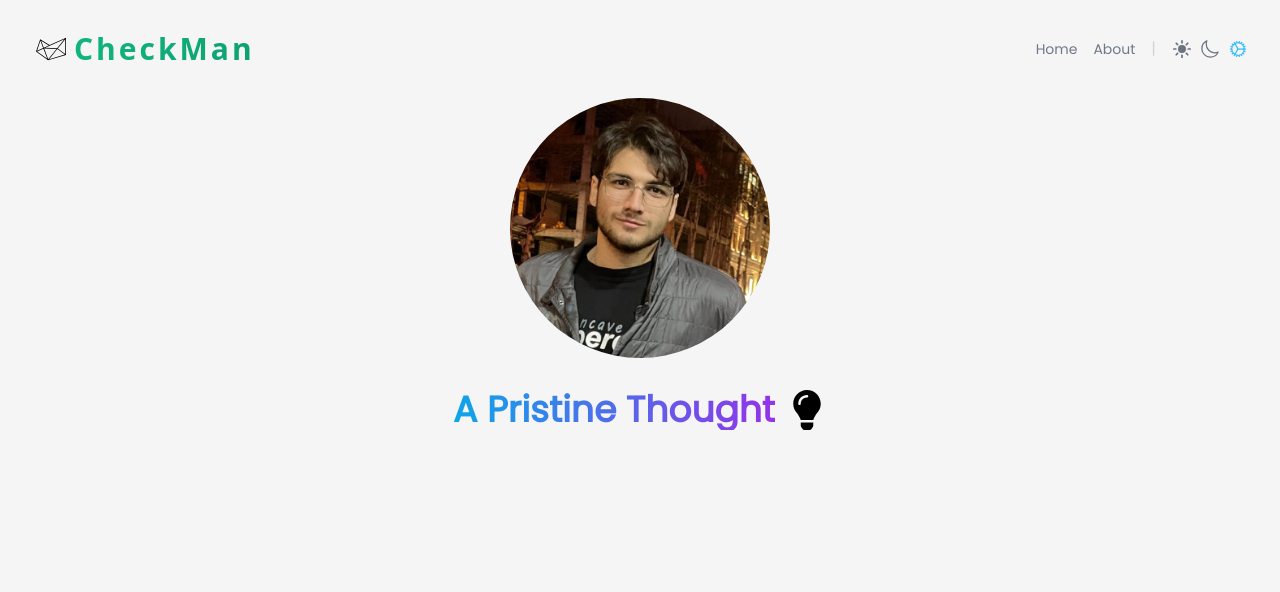
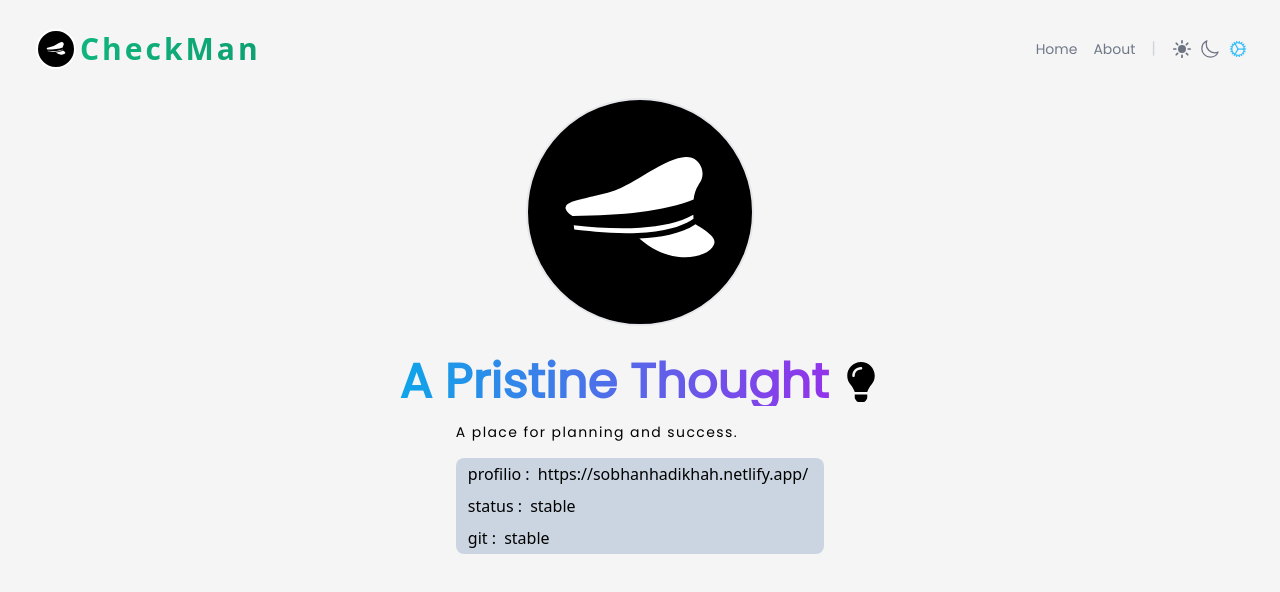
Before and after one commit to sobhanhadikhah/ChechkMan, a React (Vite) app: page /about in a window 1280 px wide. Shown: the top 592 px of the page. Built offline with nearby package versions, Linux system fonts and the light colour scheme.

Commit message:
added version info

```diff
--- a/index.html
+++ b/index.html
@@ -2,7 +2,7 @@
 <html lang="en" class="dark" >
   <head>
     <meta charset="UTF-8" />
-    <link rel="icon" type="image/svg+xml" href="/vite.svg" />
+    <link rel="icon" type="image/svg+xml" href="/src/assets/favicon.svg" />
     <meta name="viewport" content="width=device-width, initial-scale=1.0" />
     <script type="module" src="https://unpkg.com/ionicons@5.5.2/dist/ionicons/ionicons.esm.js"></script>
     <script nomodule src="https://unpkg.com/ionicons@5.5.2/dist/ionicons/ionicons.js"></script>
--- a/src/components/navbar.jsx
+++ b/src/components/navbar.jsx
@@ -2,7 +2,7 @@ import { Link } from 'react-router-dom';
 import { useState, useEffect } from 'react';
 import { NavbarText } from '../utiles/constanse';
 import { FcAbout } from "react-icons/fc"
-import { SiCheckio } from "react-icons/si"
+import { GiCaptainHatProfile } from "react-icons/gi"
 import { GrSystem } from "react-icons/gr";
 import { WiDaySunny } from "react-icons/wi";
 import { motion } from 'framer-motion';
@@ -27,13 +27,14 @@ const Navbar = ({ setTheme, theme }) => {
     ]
 
 
+
     return (
         <div className='max-w-[1240px] mx-auto h-[98px]  flex    items-center ' >
             <div className='w-full' >
                 <Link to="/" className='text-3xl   ml-4 flex items-center font-extrabold bg-gradient-to-r from-emerald-500 to-emerald-900 bg-clip-text text-transparent tracking-widest ' >
 
 
-                    <span> <SiCheckio className='text-black dark:text-purple-500 mr-2 ' size={30} /> </span>
+                    <span className="bg-black dark:bg-white rounded-full text-white dark:text-black dark:border-black border-white p-2 border-2 mr-1 " > <GiCaptainHatProfile className='   ' size={20} /> </span>
                     CheckMan
 
 
--- a/src/pages/about.jsx
+++ b/src/pages/about.jsx
@@ -6,30 +6,23 @@ import 'react-lazy-load-image-component/src/effects/blur.css';
 import { useState } from "react";
 import { FaGithubSquare, FaLightbulb } from "react-icons/fa"
 import { aboutBulb, aboutH1, aboutPic } from "../utiles/motion";
+import { GiCaptainHatProfile } from "react-icons/gi"
+import { appVer } from "../utiles/version";
+const About = () => {
 
-const About = () => {
-    const iconsVar = [
-        {
-
-        }
-    ]
     const [bulb, setBulb] = useState(false)
     useTitle("About")
     return (
         <div className="max-w-[1240px] mx-auto  " >
             <div>
-                <motion.div variants={aboutPic} initial="hidden" whileInView="visible" className="grid place-content-center  " >
-                    <LazyLoadImage
-
-                        effect="blur"
-                        alt={"profile"}
-                        className="rounded-full max-w-[260px] "
-                        src={profilePic} // use normal <img> attributes as props
-                    />
+                <motion.div variants={aboutPic} initial="hidden" whileInView="visible" className=" grid place-content-center  " >
+                    <div className="bg-black rounded-full text-white p-8 border-2 " >
+                        <GiCaptainHatProfile size={160} />
+                    </div>
 
                 </motion.div>
-                <motion.div variants={aboutH1} whileInView="visible" initial="hidden" className="text-center mt-8 flex items-center justify-center " >
-                    <h1 className="text-3xl lg:text-4xl capitalize font-Poppins-Regular bg-gradient-to-r from-sky-500 to-purple-600 bg-clip-text text-transparent font-bold  " >
+                <motion.div variants={aboutH1} whileInView="visible" initial="hidden" className="text-center pt-8 flex items-center justify-center " >
+                    <h1 className="text-3xl lg:text-5xl capitalize font-Poppins-Regular bg-gradient-to-r from-sky-500 to-purple-600 bg-clip-text text-transparent font-bold  " >
                         A pristine thought
                     </h1>
 
@@ -37,7 +30,19 @@ const About = () => {
 
                 </motion.div>
 
-                <div>
+                <div className=" flex items-center justify-center py-4  " >
+                    <div  >
+                        <h1 className="text-sm text-black dark:text-sky-500 tracking-widest font-Poppins-Regular" >A place for planning and success.</h1>
+                        <div className="flex flex-col py-4  text-dark dark:text-white  " >
+                            <ul className="dark:bg-slate-700   bg-slate-300 rounded-lg " >
+                                {appVer.map(varInfo => (
+                                    <li key={varInfo.id} className=" py-1 mx-3 " >{varInfo.title} : <span className="mx-1" >{varInfo.level}</span> </li>
+
+                                ))}
+                            </ul>
+                        </div>
+                    </div>
+
 
                 </div>
 
--- /dev/null
+++ b/src/utiles/version.js
@@ -0,0 +1,24 @@
+import {FaGithubSquare} from "react-icons/fa";
+export const appVer = [
+
+
+
+            {
+                id:"proflios",
+                title:"profilio",
+                level:"https://sobhanhadikhah.netlify.app/",
+}        ,
+
+
+            {   id:"",
+                title:"status",
+                level:"stable"
+            }
+        ,
+        {   id:"",
+                title:"git",
+                level:"stable"
+            }
+
+
+]
```
Also changed, not shown: src/assets/favicon.svg (added).
